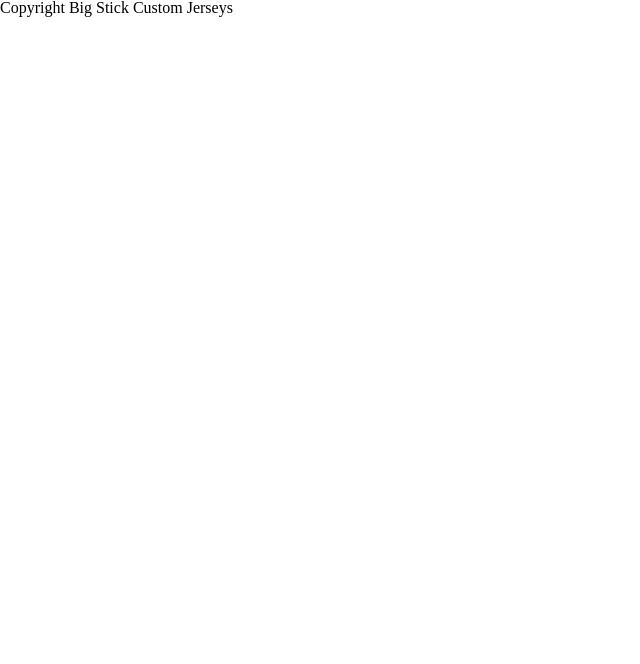
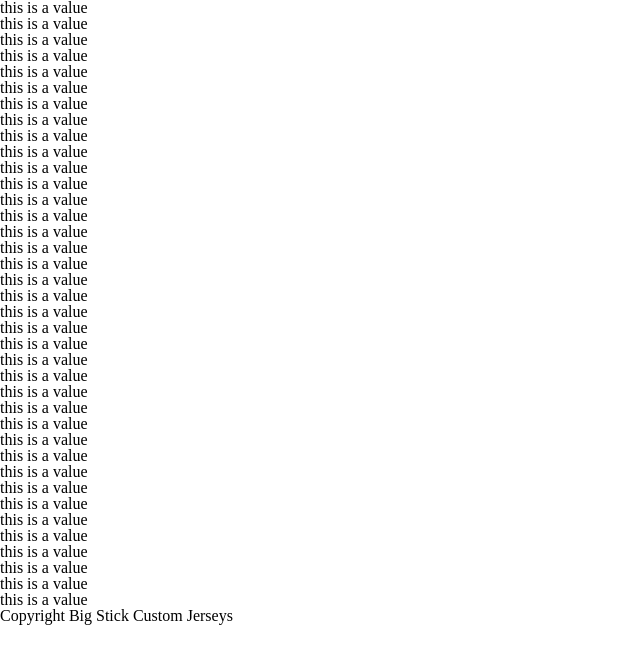
Before and after one commit to djtvaq/bigStickForms, a plain HTML site: page index.html in a window 1280 px wide. Shown: the whole page, without its empty margins (0-640 px from the left). Drawn offline with Linux system fonts and the light colour scheme.

Commit message:
Create basic HTML layout, Use JS to build layout dynamically for testing purposes

```diff
--- a/index.html
+++ b/index.html
@@ -6,6 +6,10 @@
     <meta http-equiv="X-UA-Compatible" content="IE=edge">
     <meta name="viewport" content="width=device-width, initial-scale=1.0">
     <title>Webflow Form Submission</title>
+
+    <link rel="stylesheet"
+          href="https://fonts.googleapis.com/css2?family=IBM+Plex+Mono:wght@400;700">
+
     <link rel="stylesheet" href="styles.css">
 
 </head>
@@ -14,11 +18,48 @@
 
 
 
+    <div class="header">
+
+    </div>
+
+    <div class="formWrapper">
+
+        <div class="formGrid">
+            <p class="formContent formHeader">Name</p>
+            <p class="formContent formHeader">John Appleseed</p>
+
+
+
+        </div>
+    </div>
+
+
+
     <footer>
         <div class="flexCenter">
             <p>Copyright Big Stick Custom Jerseys</p>
         </div>
     </footer>
+
+    <script>
+        let formGrid = document.querySelector('.formGrid')
+        let newP = document.createElement('p')
+        let newPClass = newP.classList.add('formContent')
+
+
+        for (let i=0; i<36; i++) {
+            formGrid.appendChild(newP.cloneNode(true))
+
+
+        }
+
+        let gridContent = formGrid.querySelectorAll('p')
+        gridContent.forEach(grid => grid.textContent = 'this is a value')
+
+
+
+    </script>
+
 </body>
 
 </html>
```
